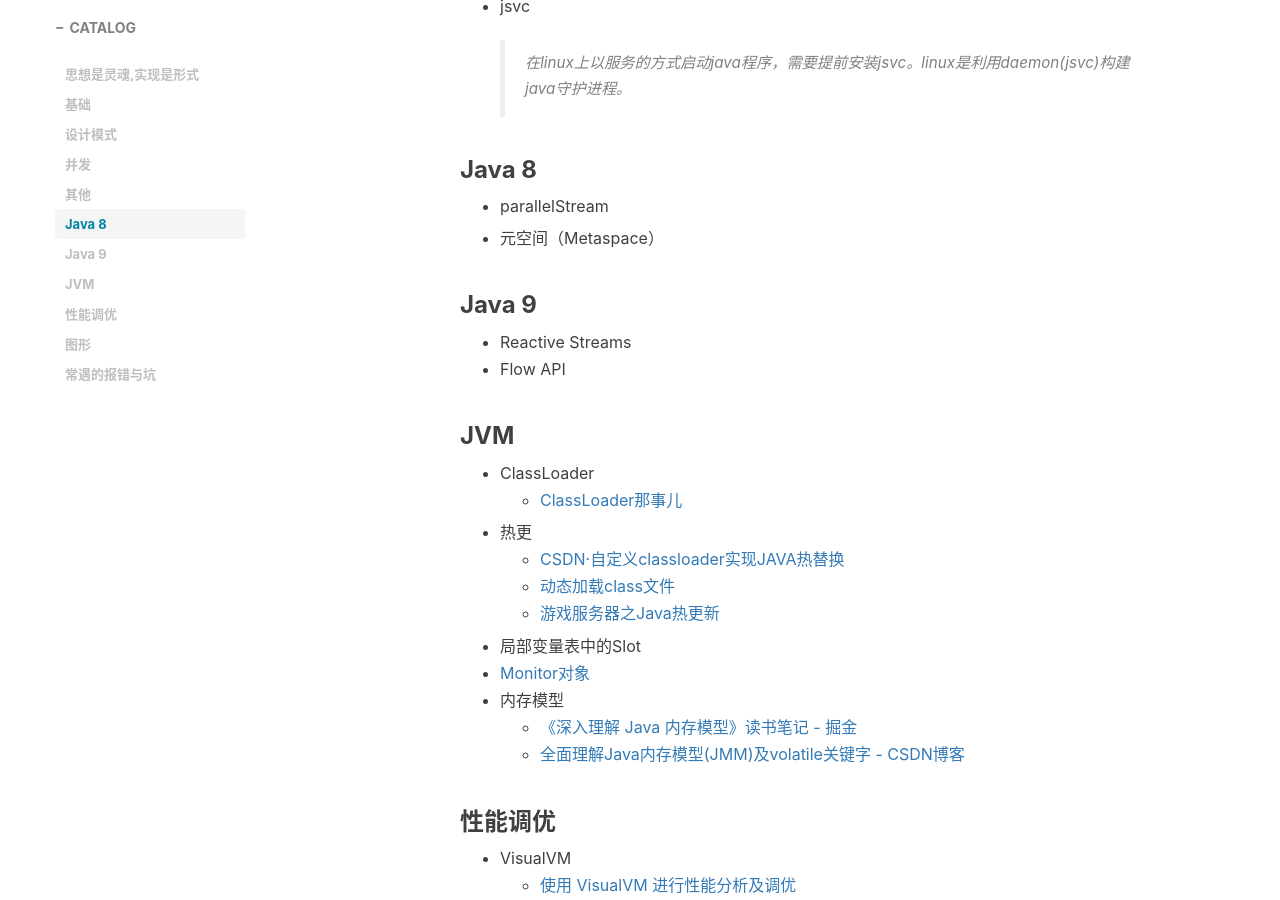
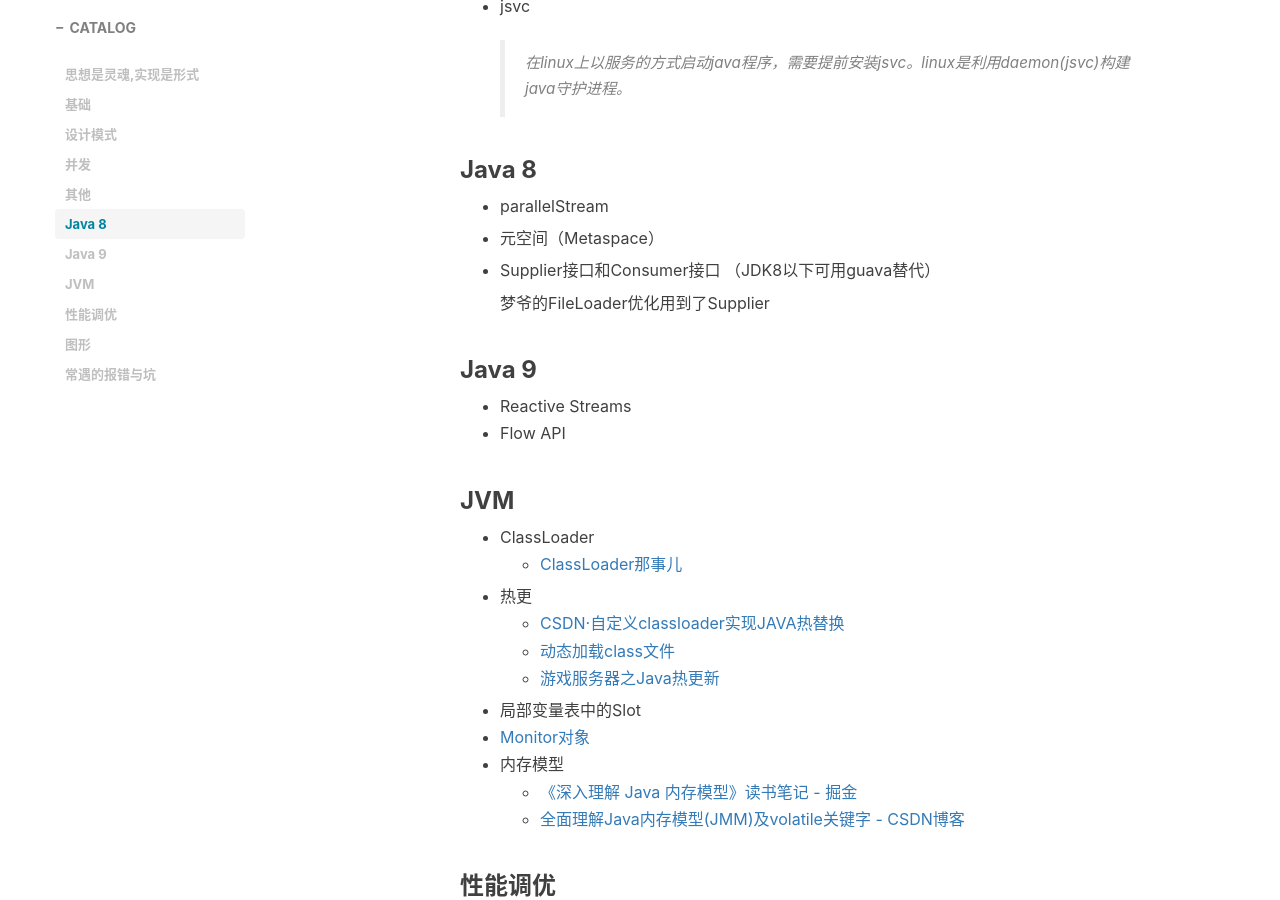
Before and after one commit to Ariescat/blog, a Jekyll site: the page built from docs/Java.md, in a window 1280 px wide and 900 px high, scrolled down 4631 px. Built offline with Jekyll 4.4.1, drawn with Linux system fonts in a browser that asks for light colours; nearby versions of some CDN libraries; comment, search, counter and statistics services are not loaded.

Commit message:
Supplier

```diff
--- a/docs/Java.md
+++ b/docs/Java.md
@@ -179,6 +179,10 @@ catalog: true
 
 - 元空间（Metaspace）
 
+- Supplier接口和Consumer接口 （JDK8以下可用guava替代）
+
+  梦爷的FileLoader优化用到了Supplier
+
 ### Java 9
 
 * Reactive Streams
```
